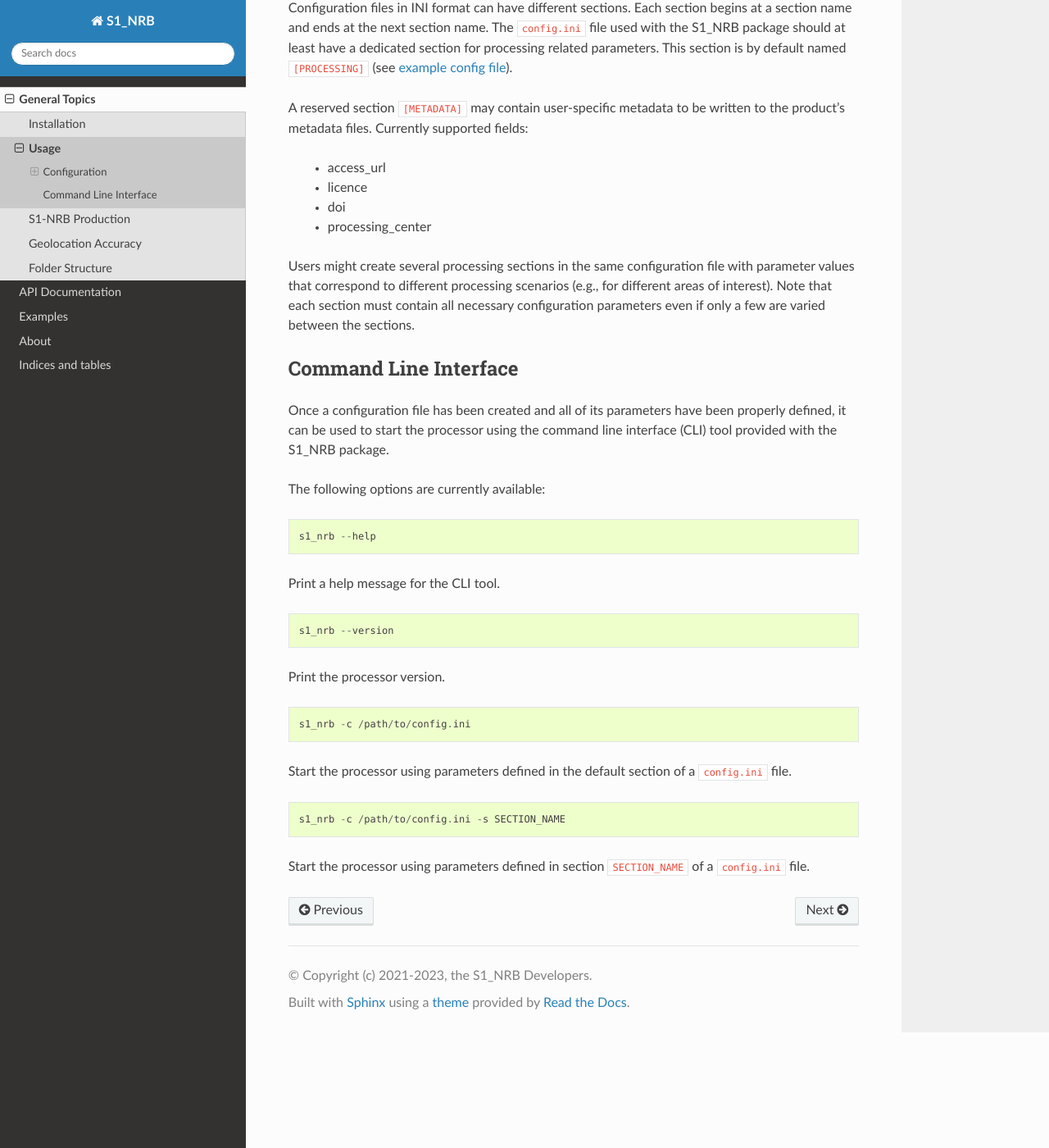
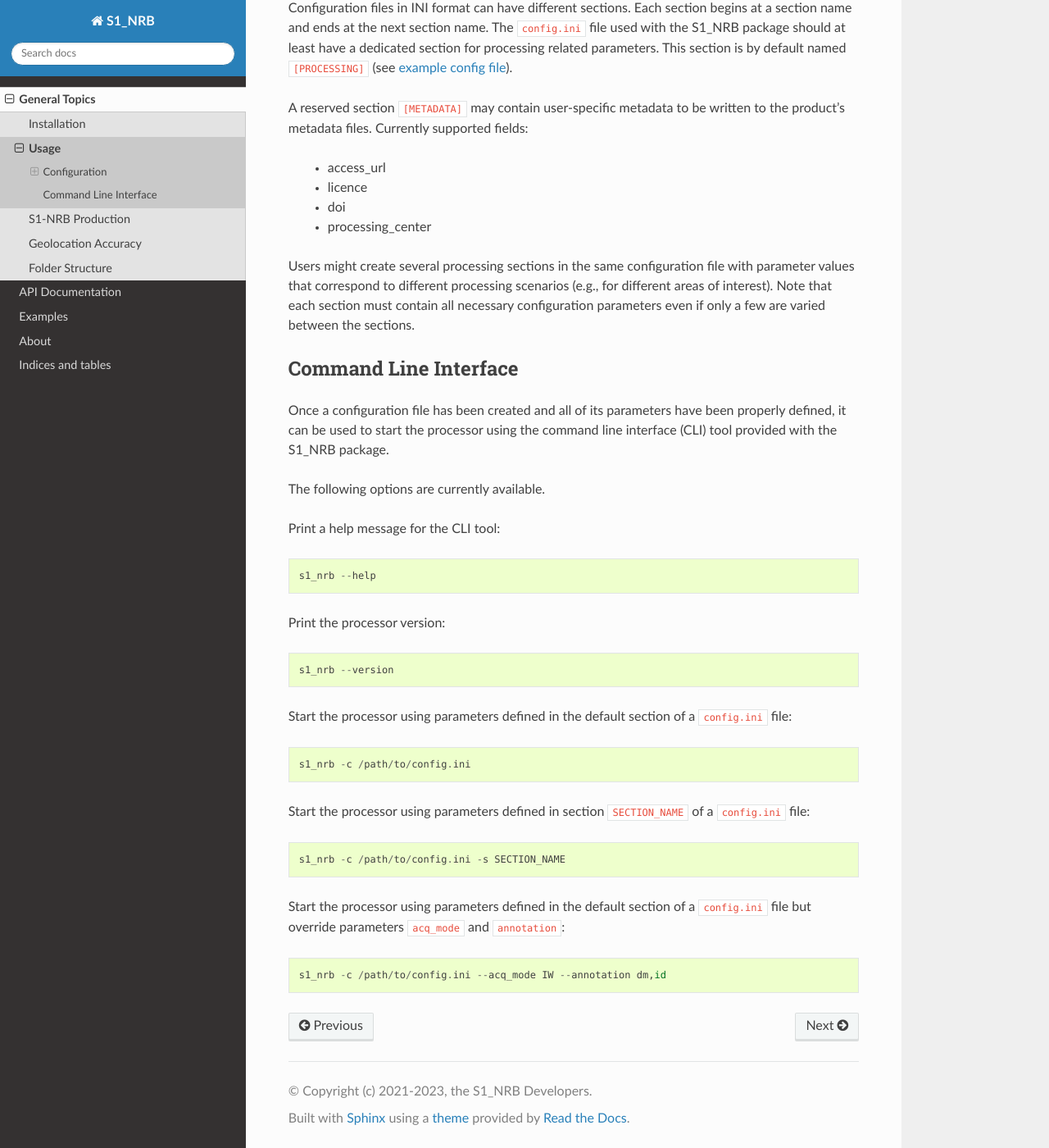
Before and after one commit to SAR-ARD/s1ard, a Sphinx documentation site: the page built from docs/general/usage.rst, in a window 1280 px wide and 1400 px high, scrolled down 3348 px. Shown: the whole window at 82% size. Built offline with Sphinx 7.4.7 and the Read the Docs theme 2.0.0, drawn with Linux system fonts in a browser that asks for light colours.

Commit message:
[docs] updated to new command line functionality

```diff
--- a/docs/general/usage.rst
+++ b/docs/general/usage.rst
@@ -145,28 +145,34 @@
 Once a configuration file has been created and all of its parameters have been properly defined, it can be used to start
 the processor using the command line interface (CLI) tool provided with the S1_NRB package.
 
-The following options are currently available:
+The following options are currently available.
+
+Print a help message for the CLI tool:
 
 ::
 
     s1_nrb --help
 
-Print a help message for the CLI tool.
+Print the processor version:
 
 ::
 
     s1_nrb --version
 
-Print the processor version.
+Start the processor using parameters defined in the default section of a ``config.ini`` file:
 
 ::
 
     s1_nrb -c /path/to/config.ini
 
-Start the processor using parameters defined in the default section of a ``config.ini`` file.
+Start the processor using parameters defined in section ``SECTION_NAME`` of a ``config.ini`` file:
 
 ::
 
     s1_nrb -c /path/to/config.ini -s SECTION_NAME
 
-Start the processor using parameters defined in section ``SECTION_NAME`` of a ``config.ini`` file.
+Start the processor using parameters defined in the default section of a ``config.ini`` file but override parameters ``acq_mode`` and ``annotation``:
+
+::
+
+    s1_nrb -c /path/to/config.ini --acq_mode IW --annotation dm,id
```
